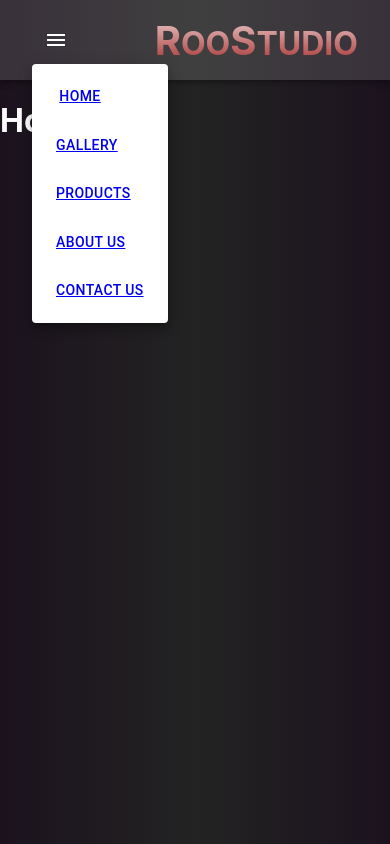
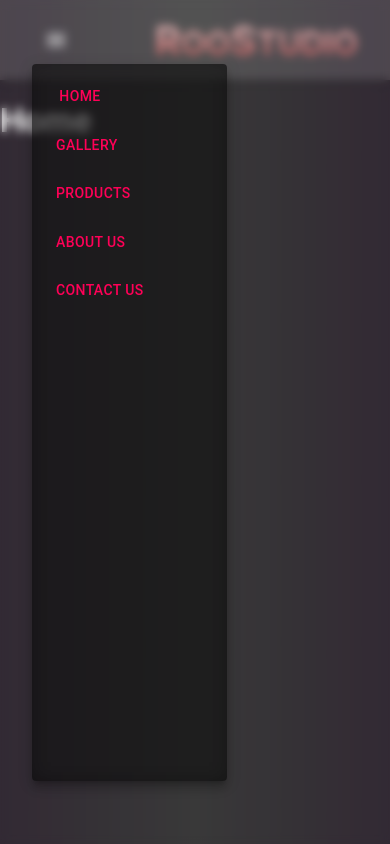
Before and after one commit to rajitha-00/roo-studio, a React (Create React App) app: page / in a window 390 px wide. Both pictures are taken after a click on the button "account of current user". Built offline with nearby package versions, Linux system fonts and the light colour scheme.

Commit message:
mobile nav done

```diff
--- a/src/assets/scss/Navbar.css
+++ b/src/assets/scss/Navbar.css
@@ -43,4 +43,17 @@
 .navLink a {
   text-decoration: none;
   color: #ff0057 !important;
+}
+
+.menu {
+  background: rgba(255, 255, 255, 0.1);
+  -webkit-backdrop-filter: blur(5px);
+          backdrop-filter: blur(5px);
+}
+.menu .MuiPaper-root {
+  width: 50%;
+  height: 85%;
+  background: rgba(0, 0, 0, 0.6);
+  -webkit-backdrop-filter: blur(10px);
+          backdrop-filter: blur(10px);
 }/*# sourceMappingURL=Navbar.css.map */
--- a/src/assets/scss/Navbar.scss
+++ b/src/assets/scss/Navbar.scss
@@ -44,3 +44,13 @@
     color: #ff0057 !important;
     }
 }
+.menu{
+    background: rgba(255, 255, 255, 0.1);
+    backdrop-filter: blur(5px);
+    .MuiPaper-root{
+        width: 50%;
+        height: 85%;
+        background: rgba(0, 0, 0, 0.6);
+        backdrop-filter: blur(10px);
+    }
+}
--- a/src/components/Navbar.js
+++ b/src/components/Navbar.js
@@ -34,6 +34,7 @@ function Navbar() {
       >
       <Container maxWidth="xl">
         <Toolbar >
+          {/* PC View */}
           <Box sx={{ flexGrow: 2, display: { xs: 'none', md: 'flex' } }}>
           <Typography
             variant="h3"
@@ -60,91 +61,6 @@ function Navbar() {
 
           </Typography>
           </Box>
-          <Box sx={{ flexGrow: 2, display: { xs: 'flex', md: 'none' } }}>
-            <IconButton
-              size="large"
-              aria-label="account of current user"
-              aria-controls="menu-appbar"
-              aria-haspopup="true"
-              onClick={handleOpenNavMenu}
-              color="inherit"
-            >
-              <MenuIcon />
-            </IconButton>
-            <Menu
-              id="menu-appbar"
-              anchorEl={anchorElNav}
-              anchorOrigin={{
-                vertical: 'bottom',
-                horizontal: 'left',
-              }}
-              keepMounted
-              transformOrigin={{
-                vertical: 'top',
-                horizontal: 'left',
-              }}
-              open={Boolean(anchorElNav)}
-              onClose={handleCloseNavMenu}
-              sx={{
-                display: { xs: 'block', md: 'none' },
-              }}
-            >
-
-              <MenuItem  onClick={handleCloseNavMenu}>
-                <Button
-                onClick={handleCloseNavMenu}
-                sx={{ my: 0, color: 'white', display: 'block' }}
-              >
-                <Link to='/' >Home</Link>
-              </Button>
-
-              </MenuItem>
-              <MenuItem  onClick={handleCloseNavMenu}>
-                <Button
-                  onClick={handleCloseNavMenu}
-                  sx={{ my: 0, color: 'white', display: 'block' }}
-                >
-                  <Link to='/gallery' >Gallery</Link>
-                </Button>
-              </MenuItem>
-              <MenuItem  onClick={handleCloseNavMenu}>
-                <Button
-                  onClick={handleCloseNavMenu}
-                  sx={{ my: 0, color: 'white', display: 'block' }}
-                >
-                  <Link to='/products' >Products</Link>
-                </Button>
-              </MenuItem>
-              <MenuItem  onClick={handleCloseNavMenu}>
-                <Button
-                  onClick={handleCloseNavMenu}
-                  sx={{ my: 0, color: 'white', display: 'block' }}
-                >
-                  <Link to='/aboutus' >About Us</Link>
-                </Button>
-              </MenuItem>
-              <MenuItem  onClick={handleCloseNavMenu}>
-                <Button
-                  onClick={handleCloseNavMenu}
-                  sx={{ my: 0, color: 'white', display: 'block' }}
-                >
-                  <Link to='/contactus' >Contact Us</Link>
-                </Button>
-              </MenuItem>
-            </Menu>
-          </Box>
-          <Box sx={{ flexGrow: 0, display: { xs: 'flex', md: 'none' } }}>
-            <div className="logo2">
-
-              <Link to='/'>
-                <h2>
-                    <span>R</span>OO
-                    <span>S</span>TUDIO
-                </h2>
-              </Link>
-            </div>
-          </Box>
-
           <Box sx={{ flexGrow: 0, display: { xs: 'none', md: 'flex' } }}>
             <div className="navLink">
               <Button
@@ -187,6 +103,103 @@ function Navbar() {
                 </Button>
             </div>
           </Box>
+          {/* mobile view */}
+
+          <Box sx={{ flexGrow: 2, display: { xs: 'flex', md: 'none' } }}>
+            <IconButton
+              size="large"
+              aria-label="account of current user"
+              aria-controls="menu-appbar"
+              aria-haspopup="true"
+              onClick={handleOpenNavMenu}
+              color="inherit"
+            >
+              <MenuIcon />
+            </IconButton>
+            <Menu
+              className='menu'
+              id="menu-appbar"
+              anchorEl={anchorElNav}
+              anchorOrigin={{
+                vertical: 'bottom',
+                horizontal: 'left',
+              }}
+              keepMounted
+              transformOrigin={{
+                vertical: 'top',
+                horizontal: 'left',
+              }}
+              open={Boolean(anchorElNav)}
+              onClose={handleCloseNavMenu}
+              sx={{
+                display: { xs: 'block', md: 'none' },
+              }}
+            >
+                <div className="navLink">
+                    <MenuItem  onClick={handleCloseNavMenu}>
+                        <Button
+                        onClick={handleCloseNavMenu}
+                        sx={{ my: 0, color: 'white', display: 'block' }}
+                        >
+                            <Link to='/' >Home</Link>
+                        </Button>
+                    </MenuItem>
+                </div>
+                <div className="navLink">
+                    <MenuItem  onClick={handleCloseNavMenu}>
+                        <Button
+                        onClick={handleCloseNavMenu}
+                        sx={{ my: 0, color: 'white', display: 'block' }}
+                        >
+                            <Link to='/gallery' >Gallery</Link>
+                        </Button>
+                    </MenuItem>
+                </div>
+                <div className="navLink">
+                    <MenuItem  onClick={handleCloseNavMenu}>
+                        <Button
+                        onClick={handleCloseNavMenu}
+                        sx={{ my: 0, color: 'white', display: 'block' }}
+                        >
+                            <Link to='/products' >Products</Link>
+                        </Button>
+                    </MenuItem>
+                </div>
+                <div className="navLink">
+                    <MenuItem  onClick={handleCloseNavMenu}>
+                        <Button
+                        onClick={handleCloseNavMenu}
+                        sx={{ my: 0, color: 'white', display: 'block' }}
+                        >
+                        <Link to='/aboutus' >About Us</Link>
+                        </Button>
+                    </MenuItem>
+                </div>
+                <div className="navLink">
+                    <MenuItem  onClick={handleCloseNavMenu}>
+                        <Button
+                        onClick={handleCloseNavMenu}
+                        sx={{ my: 0, color: 'white', display: 'block' }}
+                        >
+                        <Link to='/contactus' >Contact Us</Link>
+                        </Button>
+                    </MenuItem>
+                </div>
+            </Menu>
+          </Box>
+          <Box sx={{ flexGrow: 0, display: { xs: 'flex', md: 'none' } }}>
+            <div className="logo2">
+
+              <Link to='/'>
+                <h2>
+                    <span>R</span>OO
+                    <span>S</span>TUDIO
+                </h2>
+              </Link>
+            </div>
+          </Box>
+
+
         </Toolbar>
       </Container>
     </AppBar>
```
Also changed, not shown: 1 other file (tests, documents, lock files or other folders).
